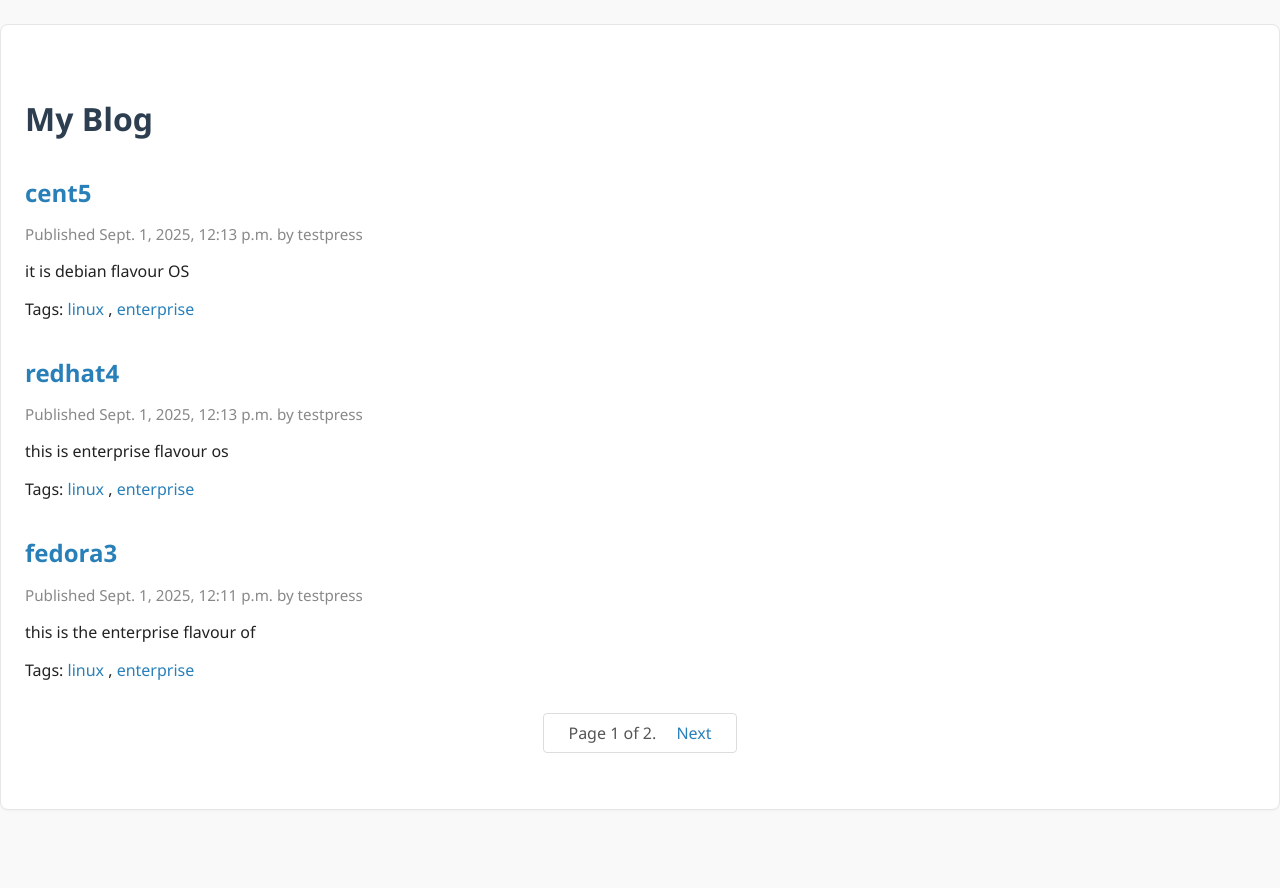
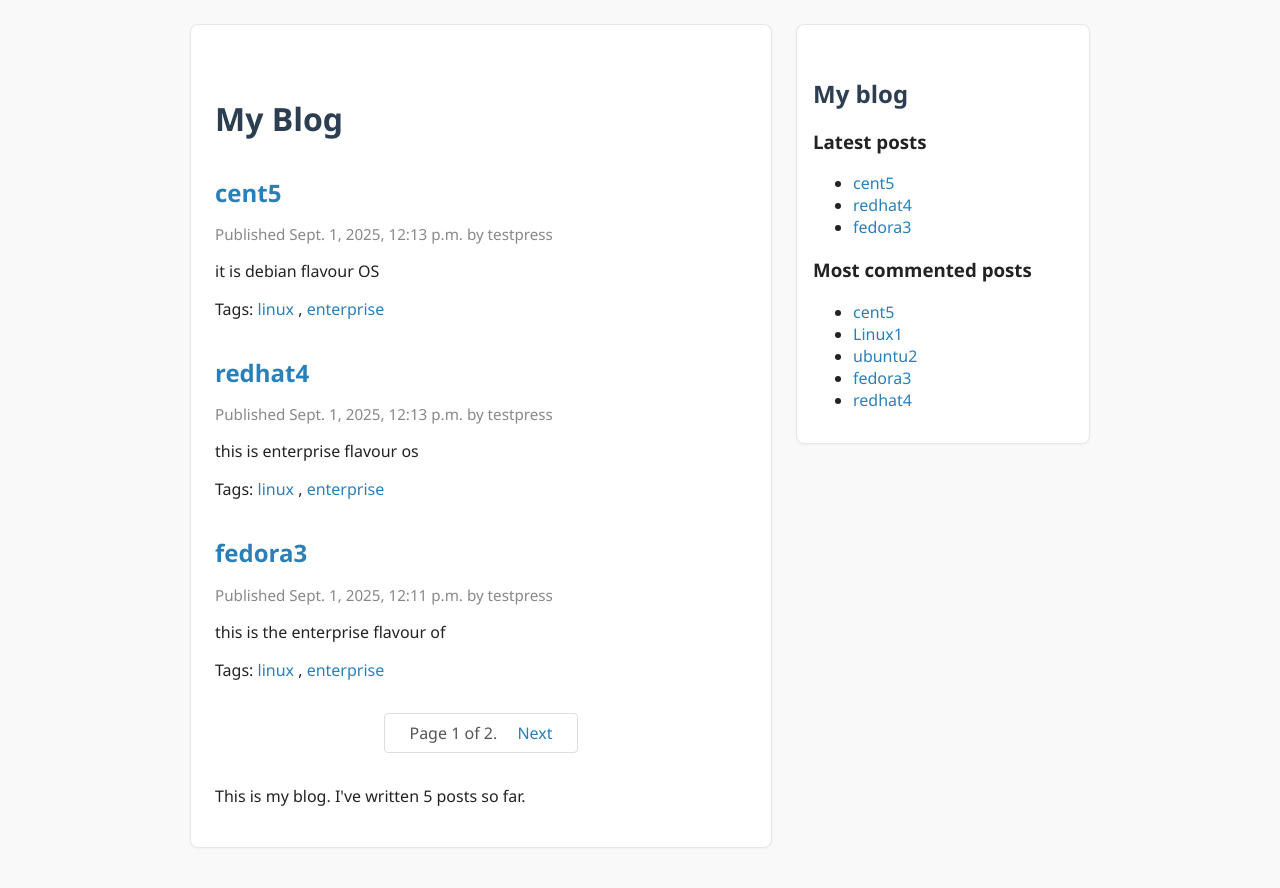
Before and after one commit to parthasarathy-testpress/blog, a Django app: page /blog/ in a window 1280 px wide. Before the commit the page ends 810 px from the top, so only its background shows below. Run offline with Django 5.2, Linux system fonts and the light colour scheme; data comes from the database, SQL or seed files in the repository; both versions use the stored data as it was after the commit; parts of the project's set-up code (start-up, migrations or seed data) failed here and were passed over.

Commit message:
feat: Add custom template tag

```diff
--- a/blog/static/blog/css/blog.css
+++ b/blog/static/blog/css/blog.css
@@ -25,6 +25,31 @@ a:hover {
     max-width: 900px;
     margin: 0 auto;
     padding: 0 20px 40px 20px;
+}
+
+#sidebar {
+    background: #fff;
+    border: 1px solid #e6e6e6;
+    border-radius: 8px;
+    padding: 16px;
+    box-shadow: 0 1px 3px rgba(0,0,0,0.04);
+}
+
+.layout {
+    display: flex;
+    gap: 24px;
+    align-items: flex-start;
+    margin-top: 24px;
+    flex-direction: row; /* place sidebar on the right */
+}
+
+.layout #content {
+    flex: 1 1 auto;
+    margin: 0; /* override auto-centering when inside flex */
+}
+
+.layout #sidebar {
+    flex: 0 0 260px;
 }
 
 #content {
@@ -156,3 +181,15 @@ input[type="submit"]:hover,
     }
     #content { padding: 16px; }
 }
+
+@media (max-width: 900px) {
+    .layout {
+        flex-direction: column; /* content first, sidebar below */
+    }
+    .layout #content {
+        margin: 0 0 16px 0;
+    }
+    .layout #sidebar {
+        flex-basis: auto;
+    }
+}
--- a/blog/templates/blog/base.html
+++ b/blog/templates/blog/base.html
@@ -1,4 +1,5 @@
 {% load static %}
+{% load blog_tags %}
 <!DOCTYPE html>
 <html>
   <head>
@@ -6,9 +7,28 @@
     <link href="{% static 'blog/css/blog.css' %}" rel="stylesheet">
   </head>
   <body>
-    <div id="content">{% block content %} {% endblock %}</div>
-    <div id="sidebar">
-      {% comment %} <h2>My blog</h2> {% endcomment %}
+    <div class="container">
+      <div class="layout">
+        <div id="content">
+          {% block content %}{% endblock %}
+        </div>
+        <div id="sidebar">
+          <h2>My blog</h2>
+
+          <h3>Latest posts</h3>
+          {% show_latest_posts 3 %}
+
+          <h3>Most commented posts</h3>
+          {% get_most_commented_posts as most_commented_posts %}
+          <ul>
+            {% for post in most_commented_posts %}
+              <li>
+                <a href="{{ post.get_absolute_url }}">{{ post.title }}</a>
+              </li>
+            {% endfor %}
+          </ul>
+        </div>
+      </div>
     </div>
   </body>
 </html>
--- /dev/null
+++ b/blog/templates/blog/post/latest_posts.html
@@ -0,0 +1,7 @@
+<ul>
+  {% for post in latest_posts %}
+  <li>
+    <a href="{{ post.get_absolute_url }}">{{ post.title }}</a>
+  </li>
+  {% endfor %}
+</ul>
--- a/blog/templates/blog/post/list.html
+++ b/blog/templates/blog/post/list.html
@@ -1,4 +1,5 @@
 {% extends "blog/base.html" %}
+{% load blog_tags %}
 
 {% block title %}My Blog{% endblock %}
 
@@ -26,4 +27,5 @@
   {% endfor %}
 
   {% include "blog/pagination.html" with page_obj=page_obj %}
+  <p>This is my blog. I've written {% total_posts %} posts so far.</p>
 {% endblock %}
--- a/blog/templatetags/blog_tags.py
+++ b/blog/templatetags/blog_tags.py
@@ -0,0 +1,24 @@
+from django import template
+from ..models import Post
+
+from django.db.models import Count
+
+register = template.Library()
+
+
+@register.simple_tag
+def total_posts():
+    return Post.objects.count()
+
+
+@register.inclusion_tag('blog/post/latest_posts.html')
+def show_latest_posts(count=5):
+    latest_posts = Post.objects.order_by('-publish')[:count]
+    return {'latest_posts': latest_posts}
+
+
+@register.simple_tag
+def get_most_commented_posts(count=5):
+    return Post.objects.annotate(
+        total_comments=Count('comments')
+    ).order_by('-total_comments')[:count]
```
Also changed, not shown: db.sqlite3.
